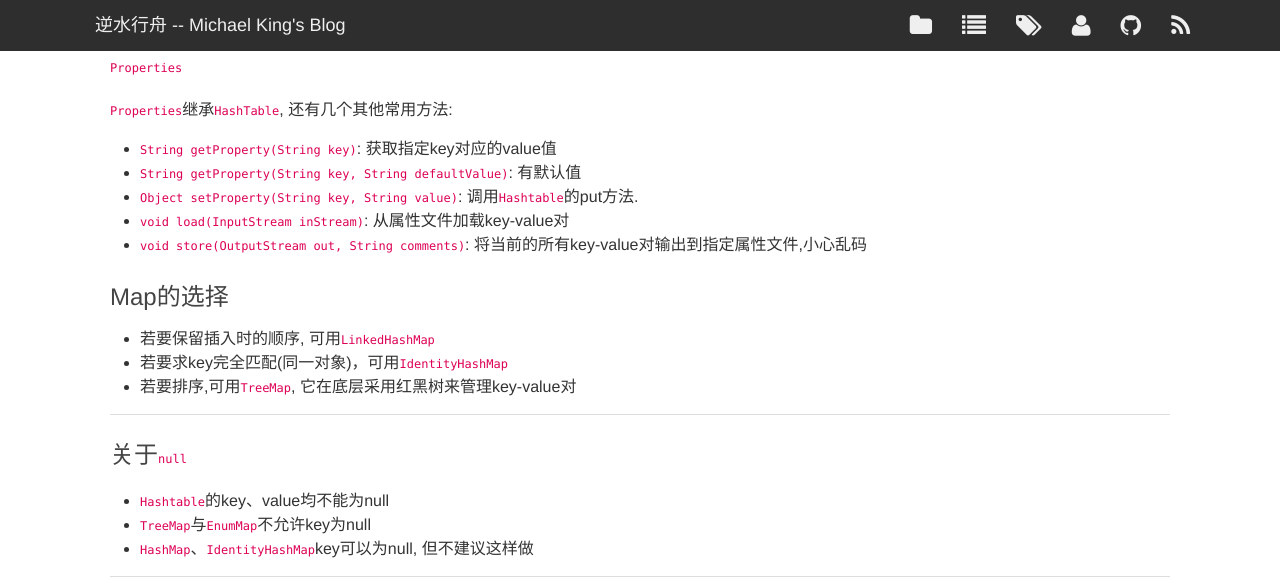
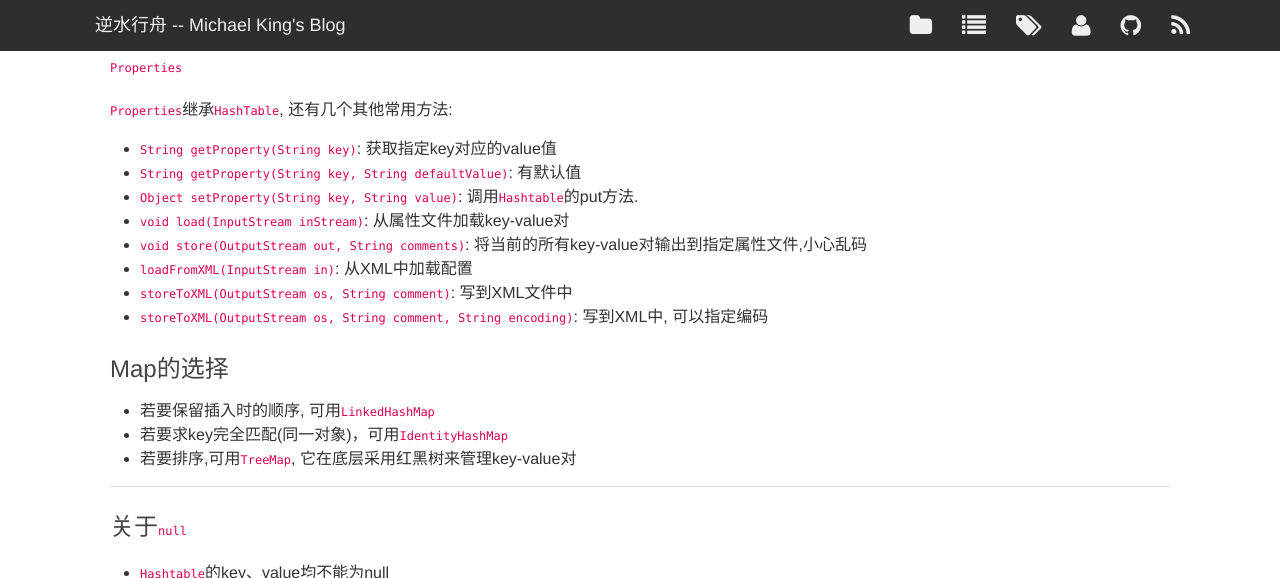
Before and after one commit to rgkjhshi/rgkjhshi.github.io, a Jekyll site: the page built from _posts/2015-11-12-Map整理.md, in a window 1280 px wide and 900 px high, scrolled down 1820 px, cut to the strip 0-578 px from the top of the window. Built offline with Jekyll 4.4.1, drawn with Linux system fonts in a browser that asks for light colours; nearby versions of some CDN libraries; Markdown is read by kramdown in place of the engine named in the settings; comment, search, counter and statistics services are not loaded.

Commit message:
update source

```diff
--- a/_posts/2015-11-12-Map整理.md
+++ b/_posts/2015-11-12-Map整理.md
@@ -63,6 +63,9 @@ tag: Java
 * `Object setProperty(String key, String value)`: 调用`Hashtable`的put方法.
 * `void load(InputStream inStream)`: 从属性文件加载key-value对
 * `void store(OutputStream out, String comments)`: 将当前的所有key-value对输出到指定属性文件,小心乱码
+* `loadFromXML(InputStream in)`: 从XML中加载配置
+* `storeToXML(OutputStream os, String comment)`: 写到XML文件中
+* `storeToXML(OutputStream os, String comment, String encoding)`: 写到XML中, 可以指定编码
 
 ## Map的选择
 * 若要保留插入时的顺序, 可用`LinkedHashMap`
```
